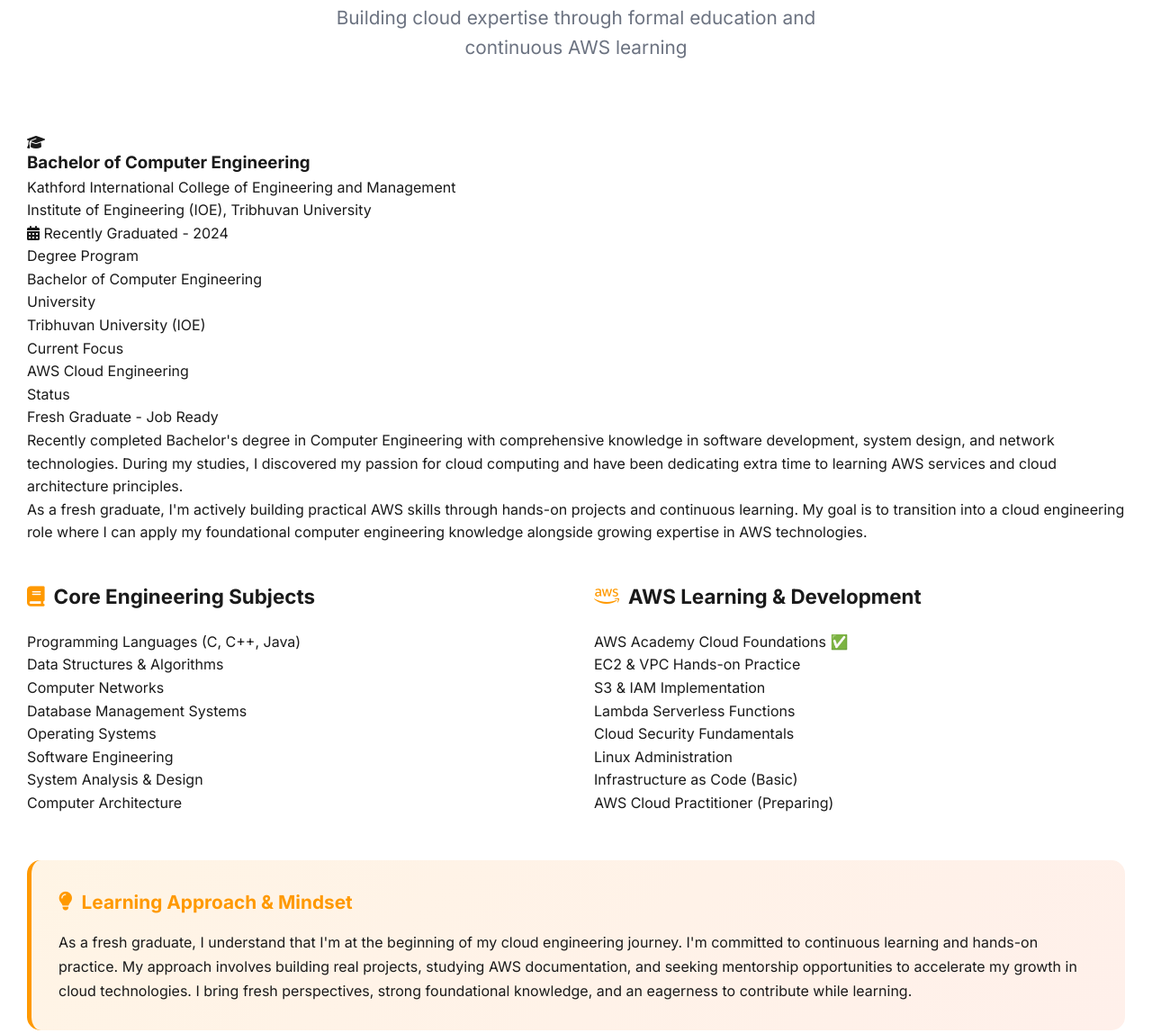
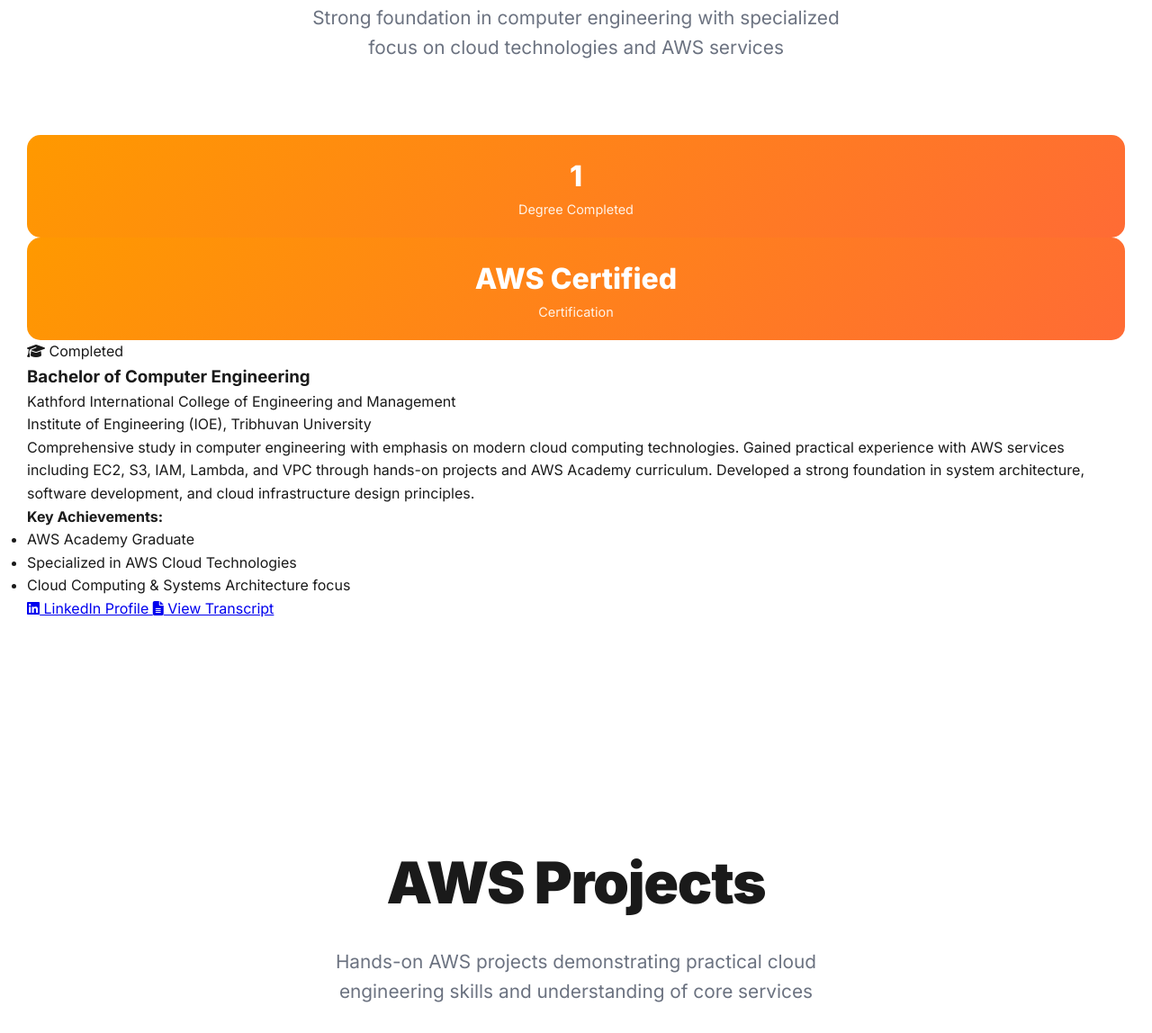
Before and after one commit to sherpanuren/my_portfolio, a plain HTML site: page index.html in a window 1280 px wide. Shown: the part 4822-5970 px from the top of the page at 90% size. Drawn offline with Linux system fonts and the light colour scheme.

Commit message:
Update index.html

```diff
--- a/index.html
+++ b/index.html
@@ -932,107 +932,69 @@
   <!-- Enhanced Education Section -->
  <section id="education" class="section">
     <div class="container">
-            <h2>Education & Learning Journey</h2>
+        <h2>Education</h2>
+        <div class="education-intro">
             <p class="section-subtitle">
-                Building cloud expertise through formal education and continuous AWS learning
+                Strong foundation in computer engineering with specialized focus on cloud technologies and AWS services
             </p>
-            <div class="education-content">
-                <div class="education-card">
-                    <div class="education-header">
-                        <div class="education-icon">
-                            <i class="fas fa-graduation-cap"></i>
+            <div class="education-stats">
+                <!-- You can add stats here if needed -->
+                <div class="stat-item">
+                    <span class="stat-number">1</span>
+                    <span class="stat-label">Degree Completed</span>
                 </div>
-                        <div class="education-details">
-                            <h3>Bachelor of Computer Engineering</h3>
-                            <div class="university">Kathford International College of Engineering and Management<br>Institute of Engineering (IOE), Tribhuvan University</div>
-                            <div class="graduation-year">
-                                <i class="fas fa-calendar-alt"></i>
-                                Recently Graduated - 2024
+                <div class="stat-item">
+                    <span class="stat-number">AWS Certified</span>
+                    <span class="stat-label">Certification</span>
                 </div>
             </div>
         </div>
 
-                    <div class="degree-info">
-                        <div class="info-item">
-                            <div class="info-label">Degree Program</div>
-                            <div class="info-value">Bachelor of Computer Engineering</div>
+        <div class="education-grid">
+            <div class="education-card">
+                <div class="education-header">
+                    <div class="education-status">
+                        <i class="fas fa-graduation-cap"></i> Completed
                     </div>
-                        <div class="info-item">
-                            <div class="info-label">University</div>
-                            <div class="info-value">Tribhuvan University (IOE)</div>
-                        </div>
-                        <div class="info-item">
-                            <div class="info-label">Current Focus</div>
-                            <div class="info-value">AWS Cloud Engineering</div>
-                        </div>
-                        <div class="info-item">
-                            <div class="info-label">Status</div>
-                            <div class="info-value">Fresh Graduate - Job Ready</div>
+                    <h3 class="education-title">Bachelor of Computer Engineering</h3>
+                    <div class="education-institution">
+                        Kathford International College of Engineering and Management<br>Institute of Engineering (IOE), Tribhuvan University
                     </div>
                 </div>
 
-                    <div class="education-description">
-                        <p>Recently completed Bachelor's degree in Computer Engineering with comprehensive knowledge in software development,
-                        system design, and network technologies. During my studies, I discovered my passion for cloud computing
-                        and have been dedicating extra time to learning AWS services and cloud architecture principles.</p>
+                <div class="education-content">
+                    <p class="education-description">
+                        Comprehensive study in computer engineering with emphasis on modern cloud computing technologies.
+                        Gained practical experience with AWS services including EC2, S3, IAM, Lambda, and VPC through hands-on
+                        projects and AWS Academy curriculum. Developed a strong foundation in system architecture, software
+                        development, and cloud infrastructure design principles.
+                    </p>
 
-                        <p>As a fresh graduate, I'm actively building practical AWS skills through hands-on projects and continuous
-                        learning. My goal is to transition into a cloud engineering role where I can apply my foundational
-                        computer engineering knowledge alongside growing expertise in AWS technologies.</p>
+                    <div class="education-features">
+                        <h4>Key Achievements:</h4>
+                        <ul class="features-list">
+                            <li>AWS Academy Graduate</li>
+                            <li>Specialized in AWS Cloud Technologies</li>
+                            <li>Cloud Computing & Systems Architecture focus</li>
+                        </ul>
                     </div>
 
-                    <div style="display: grid; grid-template-columns: 1fr 1fr; gap: 40px; margin-top: 40px;">
-                        <div class="academic-courses">
-                            <h4 style="color: var(--text-dark); font-size: 1.4rem; margin-bottom: 20px; display: flex; align-items: center; gap: 10px;">
-                                <i class="fas fa-book" style="color: var(--aws-orange);"></i>
-                                Core Engineering Subjects
-                            </h4>
-                            <div class="courses-grid">
-                                <div class="course-tag academic">Programming Languages (C, C++, Java)</div>
-                                <div class="course-tag academic">Data Structures & Algorithms</div>
-                                <div class="course-tag academic">Computer Networks</div>
-                                <div class="course-tag academic">Database Management Systems</div>
-                                <div class="course-tag academic">Operating Systems</div>
-                                <div class="course-tag academic">Software Engineering</div>
-                                <div class="course-tag academic">System Analysis & Design</div>
-                                <div class="course-tag academic">Computer Architecture</div>
+                    <div class="education-links">
+                        <a href="#" class="education-link">
+                            <i class="fab fa-linkedin"></i>
+                            LinkedIn Profile
+                        </a>
+                        <a href="#" class="education-link secondary">
+                            <i class="fas fa-file-alt"></i>
+                            View Transcript
+                        </a>
                     </div>
-                        </div>
-
-                        <div class="cloud-learning">
-                            <h4 style="color: var(--text-dark); font-size: 1.4rem; margin-bottom: 20px; display: flex; align-items: center; gap: 10px;">
-                                <i class="fab fa-aws" style="color: var(--aws-orange);"></i>
-                                AWS Learning & Development
-                            </h4>
-                            <div class="courses-grid">
-                                <div class="course-tag cloud">AWS Academy Cloud Foundations ✅</div>
-                                <div class="course-tag cloud">EC2 & VPC Hands-on Practice</div>
-                                <div class="course-tag cloud">S3 & IAM Implementation</div>
-                                <div class="course-tag cloud">Lambda Serverless Functions</div>
-                                <div class="course-tag cloud">Cloud Security Fundamentals</div>
-                                <div class="course-tag cloud">Linux Administration</div>
-                                <div class="course-tag cloud">Infrastructure as Code (Basic)</div>
-                                <div class="course-tag cloud">AWS Cloud Practitioner (Preparing)</div>
-                            </div>
-                        </div>
-                    </div>
-
-                    <div style="margin-top: 50px; padding: 30px; background: linear-gradient(135deg, rgba(255, 153, 0, 0.1) 0%, rgba(255, 107, 53, 0.1) 100%); border-radius: 15px; border-left: 5px solid var(--aws-orange);">
-                        <h4 style="color: var(--aws-orange); font-size: 1.3rem; margin-bottom: 15px; display: flex; align-items: center; gap: 10px;">
-                            <i class="fas fa-lightbulb"></i>
-                            Learning Approach & Mindset
-                        </h4>
-                        <p style="color: var(--text-dark); line-height: 1.7; margin: 0;">
-                            As a fresh graduate, I understand that I'm at the beginning of my cloud engineering journey.
-                            I'm committed to continuous learning and hands-on practice. My approach involves building real projects,
-                            studying AWS documentation, and seeking mentorship opportunities to accelerate my growth in cloud technologies.
-                            I bring fresh perspectives, strong foundational knowledge, and an eagerness to contribute while learning.
-                        </p>
                 </div>
             </div>
         </div>
     </div>
 </section>
+
 
     <!-- Enhanced Projects Section -->
     <section id="projects" class="section">
```
Lines whose indentation alone changed are shown as unchanged.
